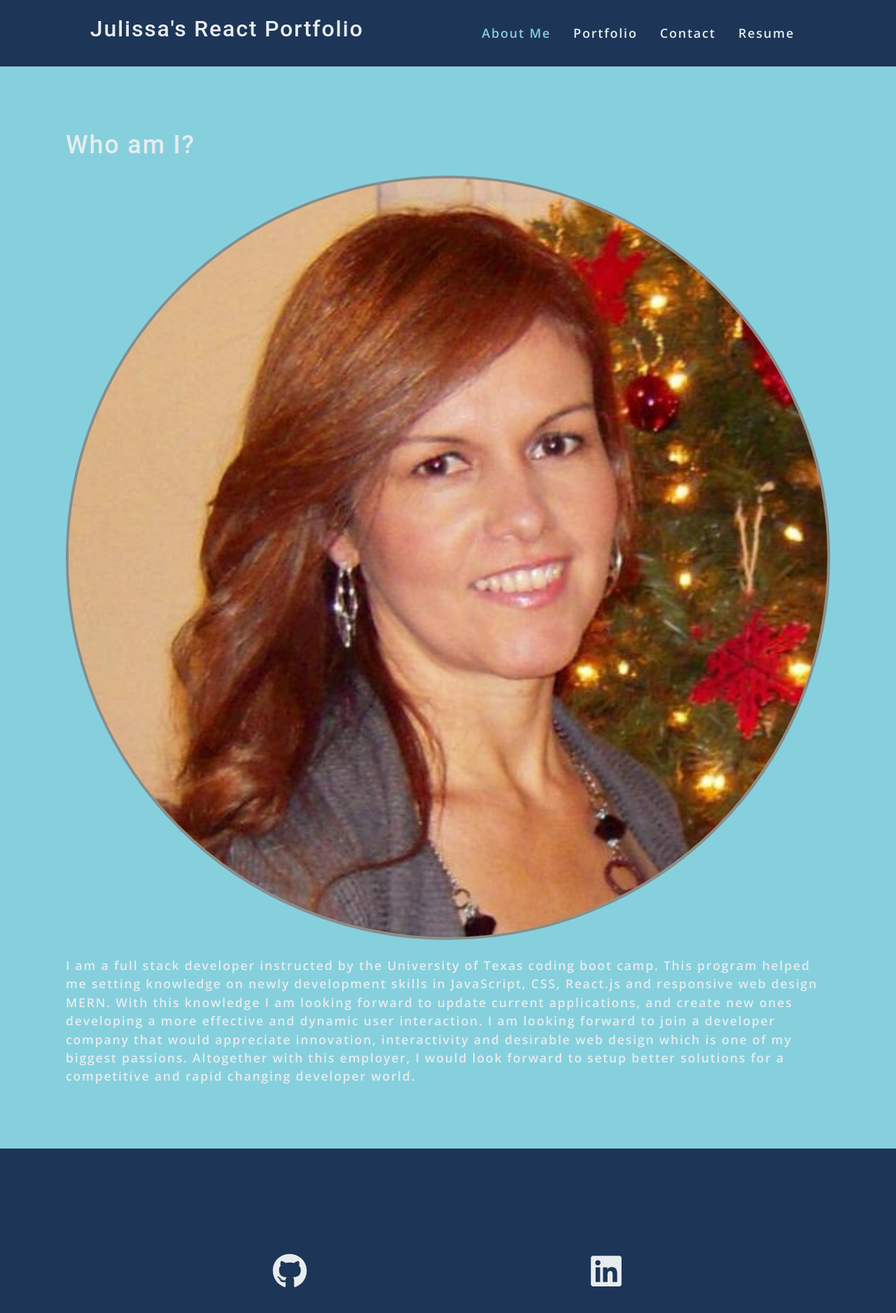
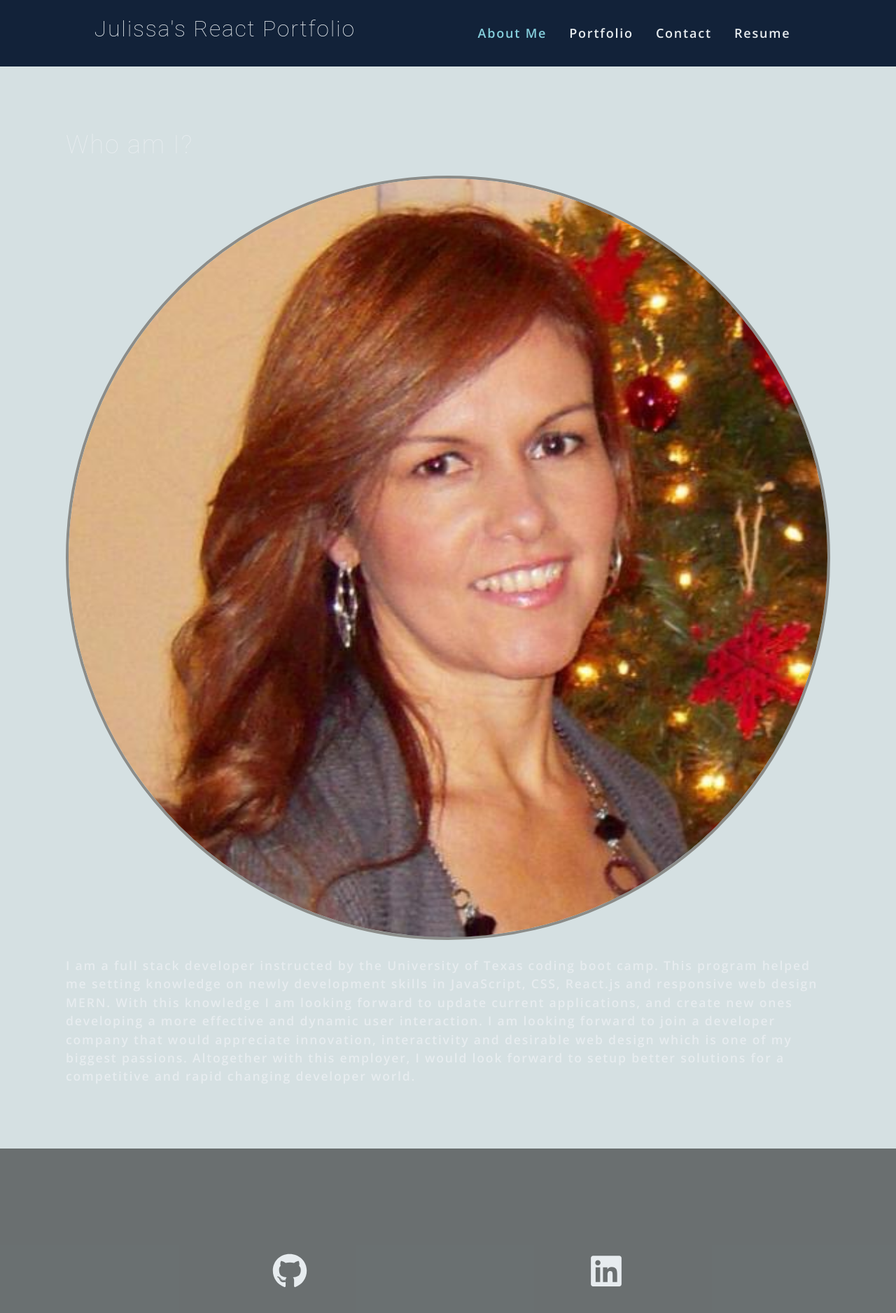
Before and after one commit to yoyachi/update-react-portfolio, a React (Create React App) app: page / in a window 1280 px wide. Shown: the whole page at 70% size. Built offline with nearby package versions, Linux system fonts and the light colour scheme.

Commit message:
updated body background

```diff
--- a/src/index.css
+++ b/src/index.css
@@ -38,7 +38,7 @@ body {
 	line-height: 1.5;
 	font-size: 18px;
 	letter-spacing: .1em;
-	background: #86d0dd;
+	background: #d5e0e2;
 	color: var(--light);
 	font-family: 'Open Sans', sans-serif;
 }
@@ -54,8 +54,8 @@ h3,
 h4,
 h5,
 h6 {
-	font-family: 'Roboto', sans-serif;
-	font-weight: 500;
+	font-family: Hero New Thin, 'Roboto', sans-serif;
+	font-weight: 10;
 	margin: 5px 0;
 	line-height: 1.25;
 }
@@ -106,7 +106,7 @@ a:hover {
 }
 
 header {
-	background: var(--secondary);
+	background:#122239;
 	display: flex;
 	justify-content :space-evenly;
 	padding: 1rem;
@@ -310,7 +310,7 @@ textarea {
 	display: flex;
 	flex-wrap: wrap;
 	justify-content:space-evenly ;
-  background-color: #1d3557;
+	background:rgba(0, 0, 0, .5);
   padding-top: 10%;
   text-align: center;
 }
```
